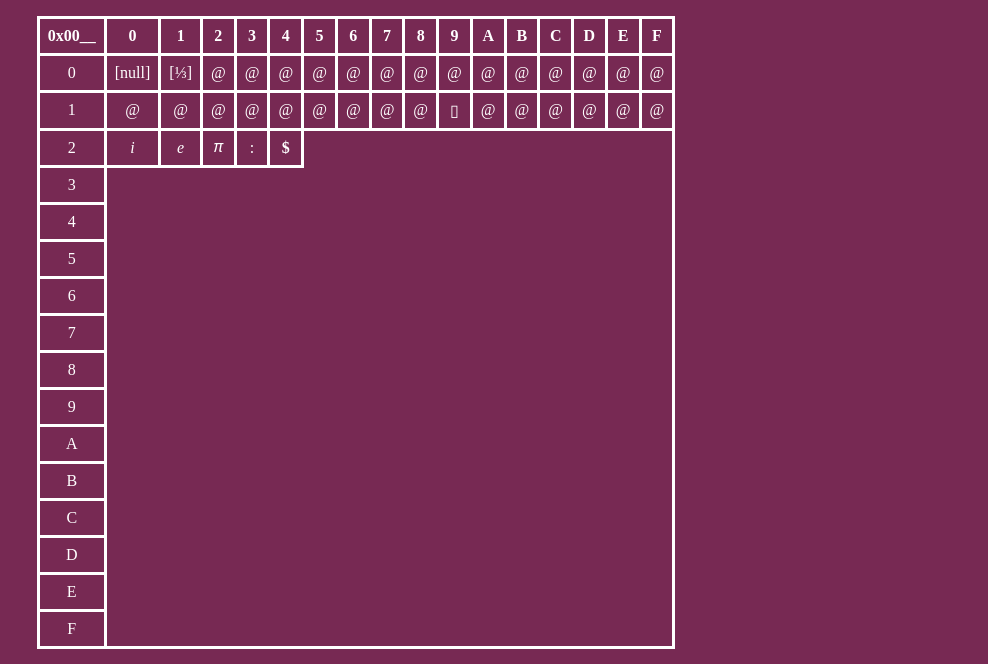
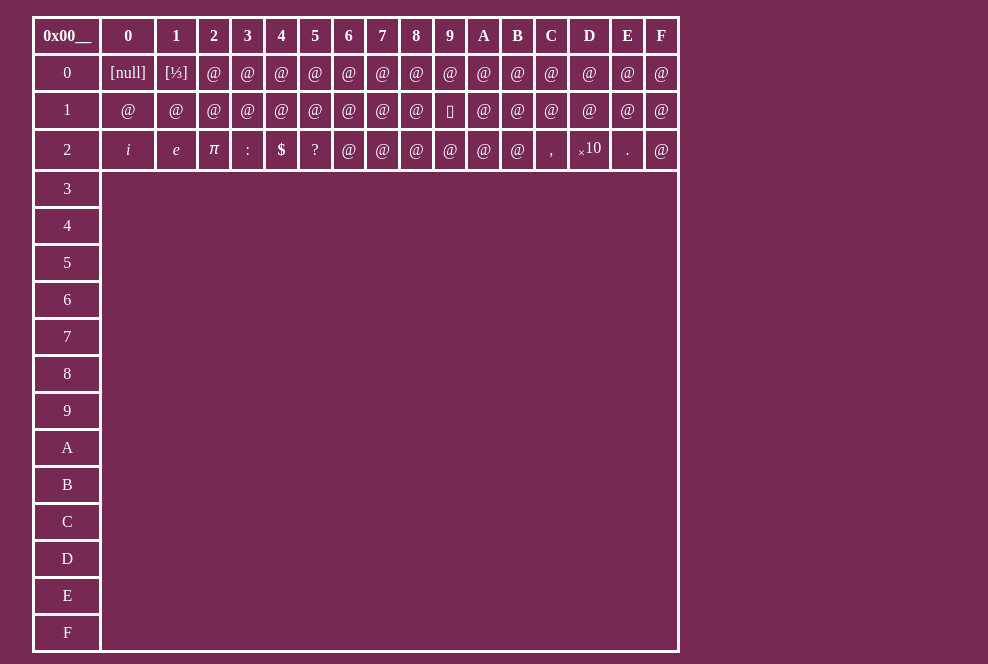
Before and after one commit to 901D3/901D3.github.io, a plain HTML site: page table/index.html in a window 1280 px wide. Shown: the part 2540-3204 px from the top of the page, without its empty margins (284-1272 px from the left). Drawn offline with Linux system fonts and the light colour scheme; files that its build step writes are made by us from their sources; files whose address does not match are found by name; a web font is replaced by a local one.

Commit message:
Update index.html

```diff
--- a/table/index.html
+++ b/table/index.html
@@ -496,6 +496,17 @@
         <td style="font-family: courier new"><i>π</i></td>
         <td>:</td>
         <td><b>$</b></td>
+        <td>?</td>
+        <td>@</td>
+        <td>@</td>
+        <td>@</td>
+        <td>@</td>
+        <td>@</td>
+        <td>@</td>
+        <td>,</td>
+        <td><sub>×</sub>10</td>
+        <td>.</td>
+        <td>@</td>
       </tr>
       <tr>
         <td>3</td>
```
